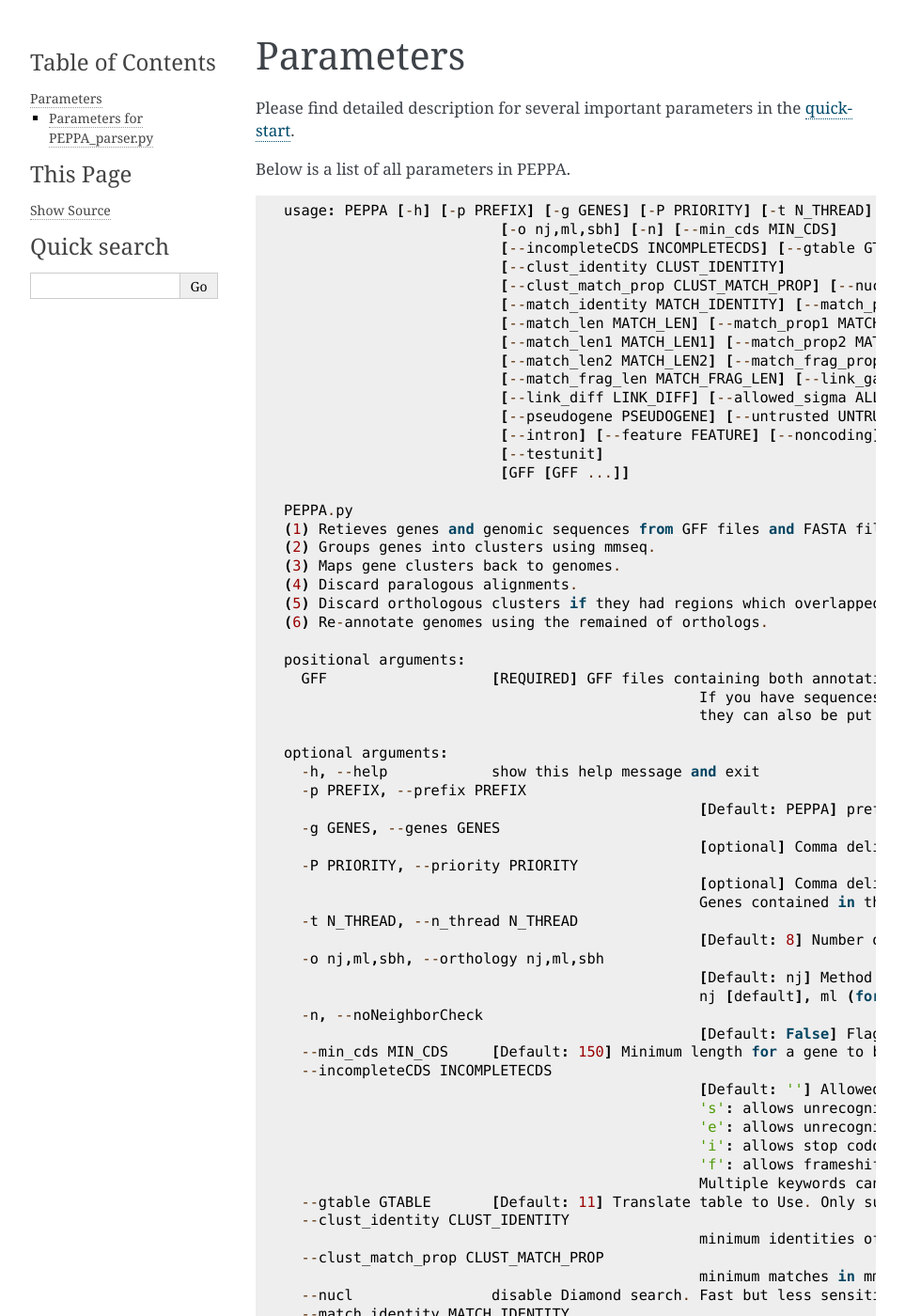
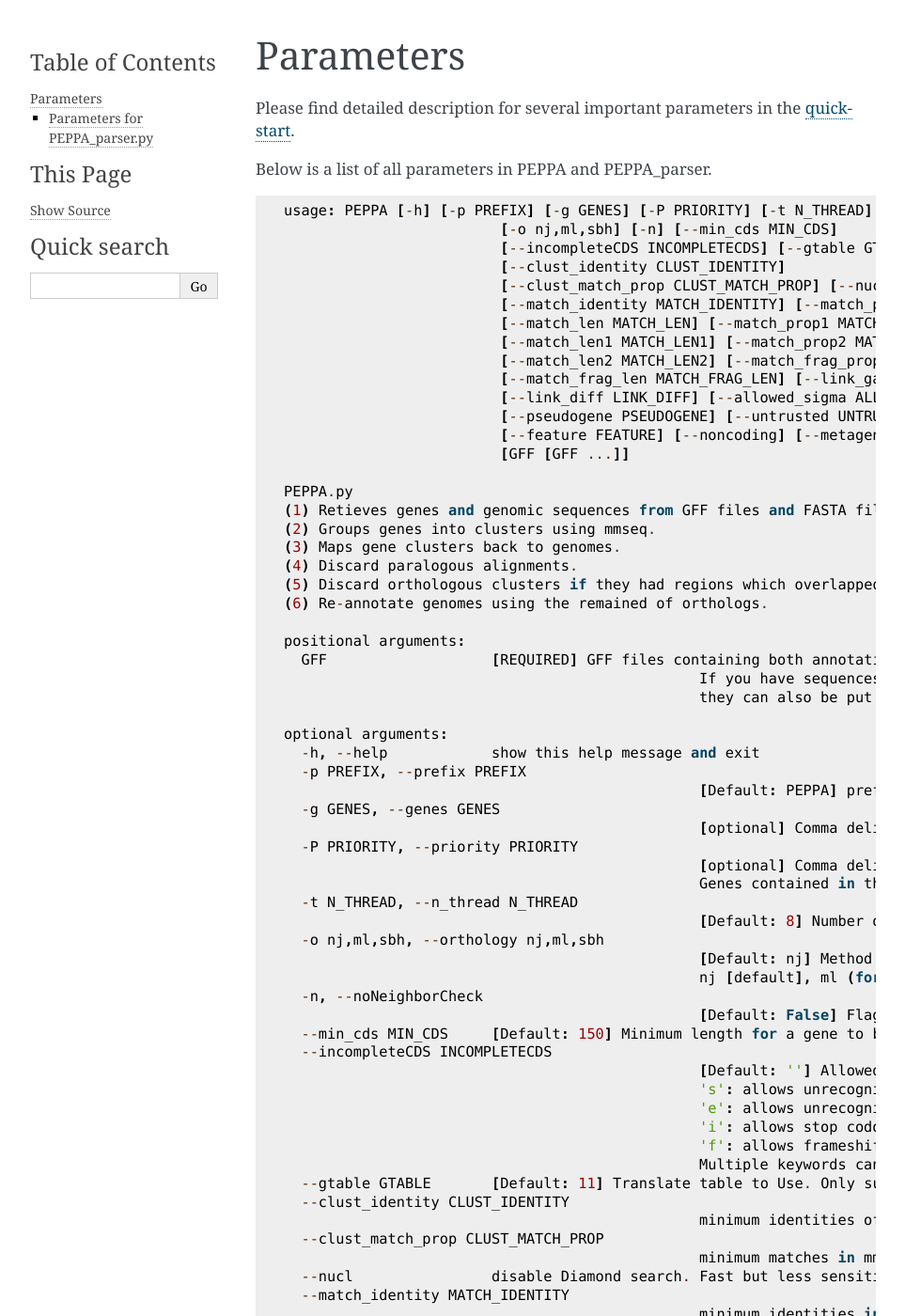
Before and after one commit to zheminzhou/PEPPAN, a Sphinx documentation site: the page built from docs/source/usage/parameters.rst, in a window 1280 px wide and 1400 px high. Shown: the whole window at 94% size, without its empty margins (148-1111 px from the left). Built offline with Sphinx 7.4.7, drawn with Linux system fonts in a browser that asks for light colours; some of the changed text lies outside the part shown.

Commit message:
Update parameters.rst

```diff
--- a/docs/source/usage/parameters.rst
+++ b/docs/source/usage/parameters.rst
@@ -2,80 +2,11 @@
 **********
 Please find detailed description for several important parameters in the `quickstart <quickstart>`_.
 
-Below is a list of all parameters in PEPPA.
+Below is a list of all parameters in PEPPA and PEPPA_parser.
 
 ::
 
 	usage: PEPPA [-h] [-p PREFIX] [-g GENES] [-P PRIORITY] [-t N_THREAD]
-				 [-o nj,ml,sbh] [-n] [--min_cds MIN_CDS]
-				 [--incompleteCDS INCOMPLETECDS] [--gtable GTABLE]
-				 [--clust_identity CLUST_IDENTITY]
-				 [--clust_match_prop CLUST_MATCH_PROP] [--nucl]
-				 [--match_identity MATCH_IDENTITY] [--match_prop MATCH_PROP]
-				 [--match_len MATCH_LEN] [--match_prop1 MATCH_PROP1]
-				 [--match_len1 MATCH_LEN1] [--match_prop2 MATCH_PROP2]
-				 [--match_len2 MATCH_LEN2] [--match_frag_prop MATCH_FRAG_PROP]
-				 [--match_frag_len MATCH_FRAG_LEN] [--link_gap LINK_GAP]
-				 [--link_diff LINK_DIFF] [--allowed_sigma ALLOWED_SIGMA]
-				 [--pseudogene PSEUDOGENE] [--untrusted UNTRUSTED] [--continue]
-				 [--intron] [--feature FEATURE] [--noncoding] [--metagenome]
-				 [--testunit]
-				 [GFF [GFF ...]]
-
-	PEPPA.py
-	(1) Retieves genes and genomic sequences from GFF files and FASTA files.
-	(2) Groups genes into clusters using mmseq.
-	(3) Maps gene clusters back to genomes.
-	(4) Discard paralogous alignments.
-	(5) Discard orthologous clusters if they had regions which overlapped with the regions within other sets that had greater scores.
-	(6) Re-annotate genomes using the remained of orthologs.
-
-	positional arguments:
-	  GFF                   [REQUIRED] GFF files containing both annotations and sequences.
-							If you have sequences and GFF annotations in separate files,
-							they can also be put in as: <GFF>,<fasta>
-
-	optional arguments:
-	  -h, --help            show this help message and exit
-	  -p PREFIX, --prefix PREFIX
-							[Default: PEPPA] prefix for the outputs.
-	  -g GENES, --genes GENES
-							[optional] Comma delimited filenames that contain fasta of additional genes.
-	  -P PRIORITY, --priority PRIORITY
-							[optional] Comma delimited, ordered list of GFFs or gene fasta files that are more reliable than others.
-							Genes contained in these files are preferred in all stages.
-	  -t N_THREAD, --n_thread N_THREAD
-							[Default: 8] Number of threads to use. Default: 8
-	  -o nj,ml,sbh, --orthology nj,ml,sbh
-							[Default: nj] Method to define orthologous groups.
-							nj [default], ml (for small dataset) or sbh (extremely large datasets)
-	  -n, --noNeighborCheck
-							[Default: False] Flag to disable checking of neighborhood for paralog splitting.
-	  --min_cds MIN_CDS     [Default: 150] Minimum length for a gene to be used in similarity searches.
-	  --incompleteCDS INCOMPLETECDS
-							[Default: ''] Allowed types of imperfection for reference genes.
-							's': allows unrecognized start codon.
-							'e': allows unrecognized stop codon.
-							'i': allows stop codons in the coding region.
-							'f': allows frameshift in the coding region.
-							Multiple keywords can be used together. e.g., use 'sife' to allow random sequences.
-	  --gtable GTABLE       [Default: 11] Translate table to Use. Only support 11 and 4 (for Mycoplasma)
-	  --clust_identity CLUST_IDENTITY
-							minimum identities of mmseqs clusters. Default: 0.9
-	  --clust_match_prop CLUST_MATCH_PROP
-							minimum matches in mmseqs clusters. Default: 0.8
-	  --nucl                disable Diamond search. Fast but less sensitive when nucleotide identities < 0.9
-	  --match_identity MATCH_IDENTITY
-							minimum identities in BLAST search. Default: 0.65
-	  --match_prop MATCH_PROP
-							minimum match proportion for normal genes in BLAST search. Default: 0.5
-	  --match_len MATCH_LEN
-							minimum match length for normal genes in BLAST search. Default: 250
-	  --match_prop1 MATCH_PROP1
-							minimum match proportion for short genes in BLAST search. Default: 0.8
-	  --match_len1 MATCH_LEN1
-							minimum match length for short genes in BLAST search. Default: 100
-	  --ma	usage: PEPPA [-h] [-p PREFIX] [-g GENES] [-P PRIORITY] [-t N_THREAD]
 				 [-o nj,ml,sbh] [-n] [--min_cds MIN_CDS]
 				 [--incompleteCDS INCOMPLETECDS] [--gtable GTABLE]
 				 [--clust_identity CLUST_IDENTITY]
```
